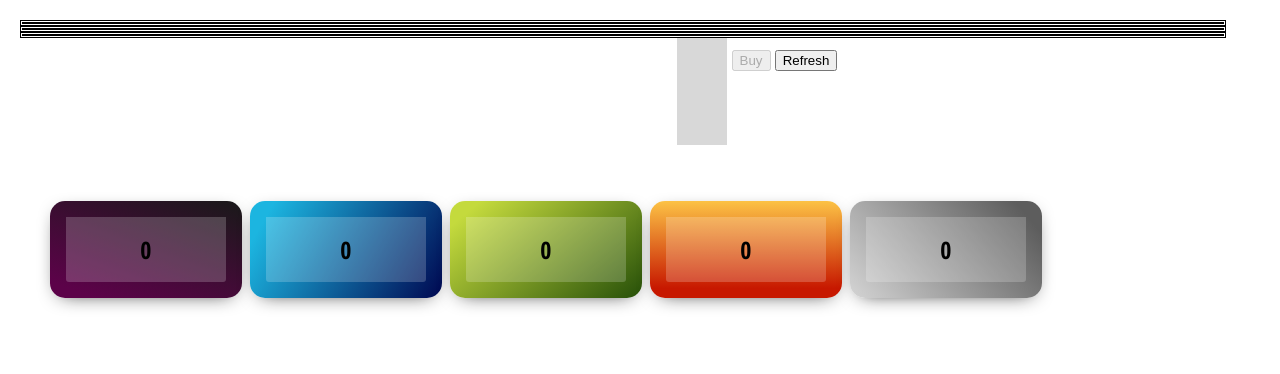
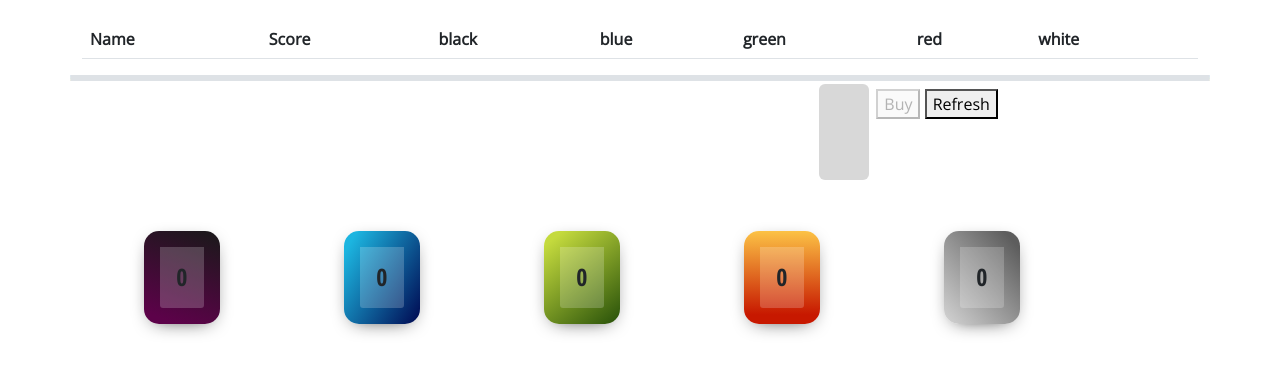
Before and after one commit to KaiserMovet/glory_game, a Flask app: page /player/1/game in a window 1280 px wide. Shown: the top 374 px of the page. Run offline with Flask 2, Linux system fonts and the light colour scheme; lists and menus that the app fills with data are empty.

Commit message:
bootsrtrap

```diff
--- a/app/static/css/base.css
+++ b/app/static/css/base.css
@@ -21,22 +21,13 @@ h5 {
     font-weight: 400;
 }
 
-.deck {
-    display: inline-block;
-    width: min(100%, 1200px);
-    border-style: double;
-}
 
-.deck_collection {
-    transform: scale(1);
-    display: flex;
-    flex-direction: column
-}
+
 
 .inventory {
-    display: flex;
+    /* display: flex;
     flex-direction: row;
-    margin: 20px
+    margin: 20px */
 }
 
 .inventory>* {
@@ -46,3 +37,15 @@ h5 {
 .active_player {
     font-weight: bold;
 }
+
+.deck1 {
+    background: rgba(0, 119, 255, 0.5);
+}
+
+.deck2 {
+    background: rgba(18, 154, 68, 0.5);
+}
+
+.deck3 {
+    background: rgba(220, 190, 17, 0.5);
+}
--- a/app/static/css/cards.css
+++ b/app/static/css/cards.css
@@ -1,6 +1,6 @@
 .card {
     display: inline-block;
-    width: min(15%, 200px);
+    width: max(15%, 200px) !important;
     padding: 1em;
     border-radius: 15px;
     margin: 10px;
@@ -13,7 +13,7 @@
 
 .cardinv {
     display: inline-block;
-    width: min(80%, 200px);
+    /* width: min(80%, 200px); */
     padding: 1em;
     border-radius: 15px;
     margin: 10px;
@@ -55,9 +55,9 @@
 
 .card__value {
     position: absolute;
-    top: 2em;
-    right: 1em;
-    transform: translateY(-50%) scale(200%);
+    top: 1em;
+    right: 0.3em;
+    transform: translateY(-50%) scale(100%);
     color: #fff;
     text-transform: uppercase;
     font-family: "Open Sans Condensed", "Open Sans", helvetica, sans-serif;
--- a/app/static/css/chips.css
+++ b/app/static/css/chips.css
@@ -52,9 +52,8 @@
 
 .chip:before {
 
-    /* counter-increment: section; */
-    content: "";
-
+    /* Doesnt work  */
+    /* content: ""; */
     position: absolute;
     left: 0;
     top: 0;
@@ -71,8 +70,8 @@
     position: relative;
     display: inline-block;
     width: 38pt;
-    height: 80pt;
-    margin-bottom: -30pt;
+    height: 25pt;
+    margin: 2pt;
 
 }
 
@@ -87,8 +86,11 @@
 }
 
 .deck_chips {
-    display: inline-block;
-    width: min(100%, 1200px);
+    /* display: inline-block;
+    width: min(100%, 1200px); */
+    background: rgba(54, 42, 0, 0.338);
+    /* height: 6em; */
+
 }
 
 .deck_chips_disable {
@@ -97,4 +99,40 @@
 
 .chips-busket {
     background: rgba(141, 141, 141, 0.338);
+    height: 6em;
 }
+
+.chip-mess:nth-last-child(1) {
+    top: 5pt;
+    left: 0pt
+}
+
+.chip-mess:nth-last-child(2) {
+    top: 10pt;
+    left: 4pt
+}
+
+.chip-mess:nth-last-child(3) {
+    top: 6pt;
+    left: 4pt
+}
+
+.chip-mess:nth-last-child(4) {
+    top: 8pt;
+    left: -3pt
+}
+
+.chip-mess:nth-last-child(5) {
+    top: 4pt;
+    left: -2pt
+}
+
+.chip-mess:nth-last-child(6) {
+    top: 2pt;
+    left: 6pt
+}
+
+.chip-mess:nth-last-child(7) {
+    top: 0pt;
+    left: -3pt
+}
--- a/app/static/game.js
+++ b/app/static/game.js
@@ -137,6 +137,7 @@ class Game {
         chip.innerHTML = 1
         var current_amount = busket.children.length
         chip.setAttribute('style', `top: ${current_amount * 6 * 3}pt;`)
+        chip.classList.remove(`chip-mess`)
         busket.appendChild(chip)
         this.analyzeBusket()
 
@@ -174,8 +175,10 @@ class Deck {
         for (let i = start; i < end; i++) {
             var chip = document.getElementById("ChipTemplate").content.cloneNode(true);
             chip.firstElementChild.classList.add(`chip--${color}`)
+            chip.firstElementChild.classList.add(`chip-mess`)
+
             chip.firstElementChild.innerHTML = i + 1
-            chip.firstElementChild.setAttribute('style', `top: ${i * 6}pt;`)
+            // chip.firstElementChild.setAttribute('style', `top: ${i * 6}pt;`)
             chip.firstElementChild.setAttribute('coin_color', color)
 
             chips.push(chip)
@@ -309,12 +312,17 @@ class ScoreTable {
         return document.getElementById("score_table")
     }
 
+    static getTBody() {
+        return this.getTable().querySelector('tbody')
+    }
+
     static initTable(players) {
-        var table = this.getTable()
+        var table = this.getTBody()
         for (const [name, player] of Object.entries(players)) {
-            let row = document.getElementById("ScoreTableRowTemplate").content.cloneNode(true);
+            let row = document.querySelector("#ScoreTableRowTemplate").content.cloneNode(true);
             row.firstElementChild.id = `sc_row_${name}`
-            row.getElementById("sc_name").innerHTML = name
+
+            row.querySelector("#sc_name").innerHTML = name
             table.appendChild(row)
         }
     }
@@ -323,8 +331,8 @@ class ScoreTable {
         for (const [name, player] of Object.entries(players)) {
             let row = document.getElementById(`sc_row_${name}`)
             if (active_player_name == name) {
-                row.classList.add("active_player")
-            } else row.classList.remove("active_player")
+                row.classList.add("table-active")
+            } else row.classList.remove("table-active")
             row.querySelector("#sc_score").innerHTML = player.getTotalScore()
             row.querySelector("#sc_black").innerHTML = `${player.getColorCardScore('black')} + ${player.coins["black"]}`
             row.querySelector("#sc_blue").innerHTML = `${player.getColorCardScore('blue')} + ${player.coins["blue"]}`
@@ -336,7 +344,7 @@ class ScoreTable {
     }
 
     static render(data) {
-        if (this.getTable().children.length == 0) this.initTable(data.players)
+        if (this.getTBody().children.length == 0) this.initTable(data.players)
         this.updateTable(data.players, data['current_player'])
     }
 }
@@ -361,11 +369,12 @@ function get_data() {
 
 class Inter {
     static get_data_inter = null
+    static get_data_time = 15000
 
     static get_data() {
         if (this.get_data_inter != null) clearInterval(this.get_data_inter)
         get_data()
-        this.get_data_inter = setInterval(get_data, 1000)
+        this.get_data_inter = setInterval(get_data, this.get_data_time)
 
     }
 
--- a/app/templates/game.html
+++ b/app/templates/game.html
@@ -1,3 +1,5 @@
+{% extends "main.html" %}
+{% block imports %}
 <script type="text/javascript" src={{ url_for('static', filename='common.js' ) }}></script>
 <script type="text/javascript" src={{ url_for('static', filename='card.js' ) }}></script>
 <script type="text/javascript" src={{ url_for('static', filename='player.js' ) }}></script>
@@ -8,14 +10,16 @@
 <link rel="stylesheet" href={{ url_for('static', filename='css/cards.css' ) }}>
 <link rel="stylesheet" href={{ url_for('static', filename='css/chips.css' ) }}>
 <link rel="stylesheet" href={{ url_for('static', filename='css/cards_colors.css' ) }}>
+{% endblock %}
+{% block content %}
 
 
 
-<body>
+<div id="templates">
 
     <!-- Stealed from https://codepen.io/csb324/pen/MXVaLj -->
     <template id="CardTemplate">
-        <figure class="card">
+        <figure class="card w-18">
             <!-- <div class="card__image-container">
                 <img src="https://cdn.bulbagarden.net/upload/thumb/e/e2/133Eevee.png/1200px-133Eevee.png" alt="Eevee"
                     class="card__image">
@@ -47,48 +51,56 @@
         <div id="count" class="chip"> <span>$</span></div>
     </template>
 
-    <div id="deck" class="deck_collection">
-        <div id="level1" class="deck"></div>
-        <div id="level2" class="deck"></div>
-        <div id="level3" class="deck"></div>
-        <div id="deck_chips" class="deck_chips">
+</div>
+
+<div class="container">
+    <div class="">
+
+        <!-- Score -->
+        <table class="table col" id="score_table">
+            <thead>
+                <tr>
+                    <th scope="col">Name</th>
+                    <th scope="col">Score</th>
+                    <th scope="col">black</th>
+                    <th scope="col">blue</th>
+                    <th scope="col">green</th>
+                    <th scope="col">red</th>
+                    <th scope="col">white</th>
+                </tr>
+            </thead>
+            <tbody>
+
+            </tbody>
+        </table>
+
+        <!-- Deck -->
+        <div id="deck" class="row">
+
+            <div id="level1" class="deck1 border rounded"></div>
+            <div id="level2" class="deck2 border rounded"></div>
+            <div id="level3" class="deck3 border rounded"></div>
+
+            <div id="deck_chips" class=" container text-center row">
+                <div class="col">
                     {% for color in ['black', 'blue', 'green', 'red', 'white'] %}
-            <div id="deck_chips_{{ color }}" class="chips" onCLick="Game.addChipToBusket('{{color}}')"></div>
+                    <div id="deck_chips_{{ color }}" class="chips " onCLick="Game.addChipToBusket('{{color}}')"></div>
                     {% endfor %}
-            <div id="deck_chips_buy" class="chips chips-busket"></div>
+                </div>
+                <div class="col">
+                    <div id="deck_chips_buy" class="chips chips-busket rounded "></div>
                     <button id="deck_chips_buy_button" disabled class="" onClick="Game.getChips()">Buy</button>
                     <button id="deck_chips_refresh_button" class="" onClick="Game.refresh()">Refresh</button>
-
+                </div>
+            </div>
         </div>
 
-
-    </div>
-
-    <table id="score_table">
-
-    </table>
-
-    <template id="ScoreTableRowTemplate">
-        <tr>
-            <td id="sc_name"></td>
-            <td id="sc_score"></td>
-            <td id="sc_black"></td>
-            <td id="sc_blue"></td>
-            <td id="sc_green"></td>
-            <td id="sc_red"></td>
-            <td id="sc_white"></td>
-        </tr>
-    </template>
-
-
-
-
-    <!-- Chips Stealed from https://codepen.io/DevEarley/pen/mOgVQx -->
-    <div id="main_player_deck">
+        <!-- Player -->
+        <div id="main_player_deck" class="row">
             <div id="name"></div>
-        <div id="inventory" class="inventory">
+            <div id="inventory" class="inventory card-group">
                 {% for color in ['black', 'blue', 'green', 'red', 'white'] %}
-            <div id="{{ color }}">
+                <div id="{{ color }} col card">
                     <div id="coins_{{ color }}">
                         <div id="main_player_chip_{{ color }}" class="chips">
                         </div>
@@ -110,6 +122,26 @@
             </div>
         </div>
 
+    </div>
+</div>
+<template id="ScoreTableRowTemplate">
+
+    <tr>
+        <td id="sc_name"></td>
+        <td id="sc_score"></td>
+        <td id="sc_black"></td>
+        <td id="sc_blue"></td>
+        <td id="sc_green"></td>
+        <td id="sc_red"></td>
+        <td id="sc_white"></td>
+    </tr>
+
+</template>
 
 
-</body>
+
+
+<!-- Chips Stealed from https://codepen.io/DevEarley/pen/mOgVQx -->
+
+
+{% endblock %}
--- /dev/null
+++ b/app/templates/main.html
@@ -0,0 +1,32 @@
+<html lang="en">
+
+<head>
+    <meta charset="utf-8">
+    <meta name="viewport" content="width=device-width, initial-scale=1">
+    <script type="text/javascript" src={{ url_for('static', filename='common.js' ) }}></script>
+
+    <!-- BOOTSTRAP -->
+    <!-- CSS only -->
+    <link href="https://cdn.jsdelivr.net/npm/bootstrap@5.2.2/dist/css/bootstrap.min.css" rel="stylesheet"
+        integrity="sha384-Zenh87qX5JnK2Jl0vWa8Ck2rdkQ2Bzep5IDxbcnCeuOxjzrPF/et3URy9Bv1WTRi" crossorigin="anonymous">
+
+
+
+
+
+    {% block imports %}
+    {% endblock %}
+</head>
+
+<body>
+    {% block content %}
+    {% endblock %}
+
+    <!-- JavaScript Bundle with Popper -->
+    <script src="https://cdn.jsdelivr.net/npm/bootstrap@5.2.2/dist/js/bootstrap.bundle.min.js"
+        integrity="sha384-OERcA2EqjJCMA+/3y+gxIOqMEjwtxJY7qPCqsdltbNJuaOe923+mo//f6V8Qbsw3"
+        crossorigin="anonymous"></script>
+</body>
+
+
+</html>
```
Also changed, not shown: app/templates/base.html (+7 -2 lines). Lines whose indentation alone changed are shown as unchanged.
